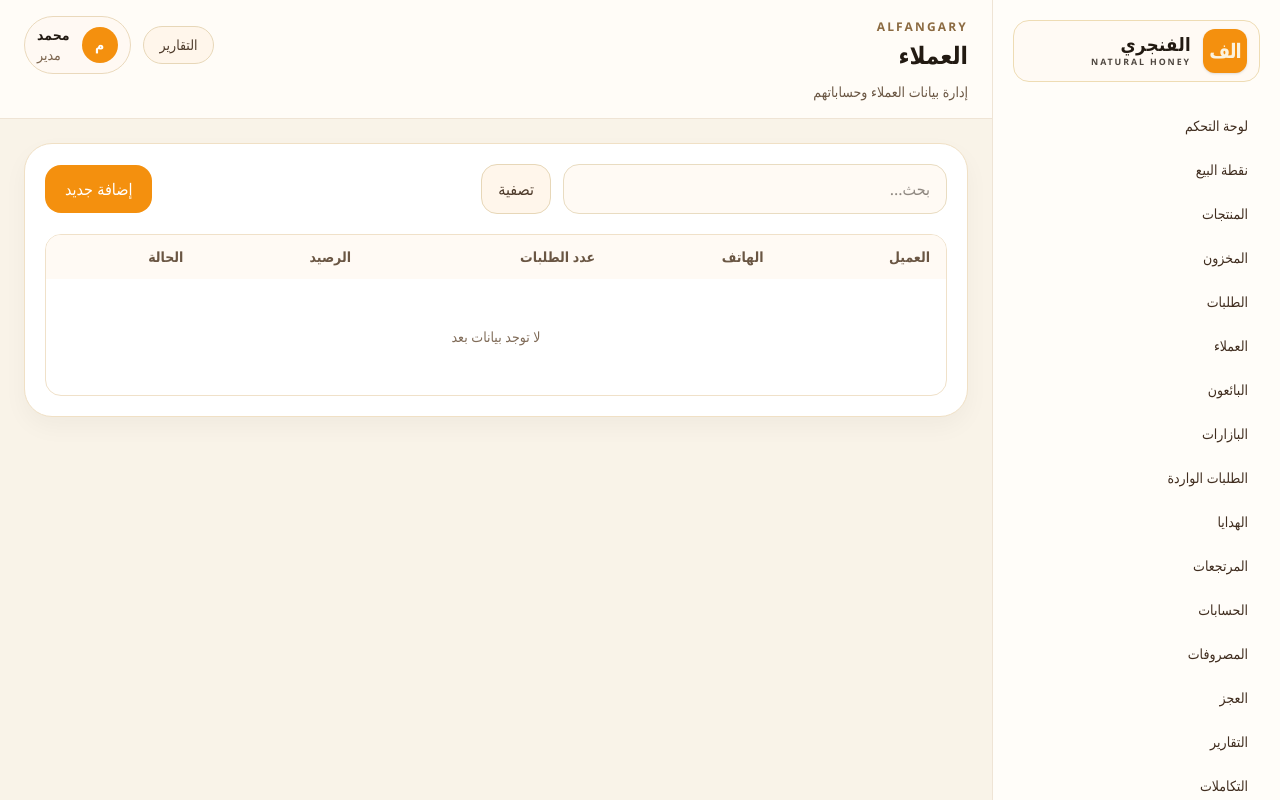
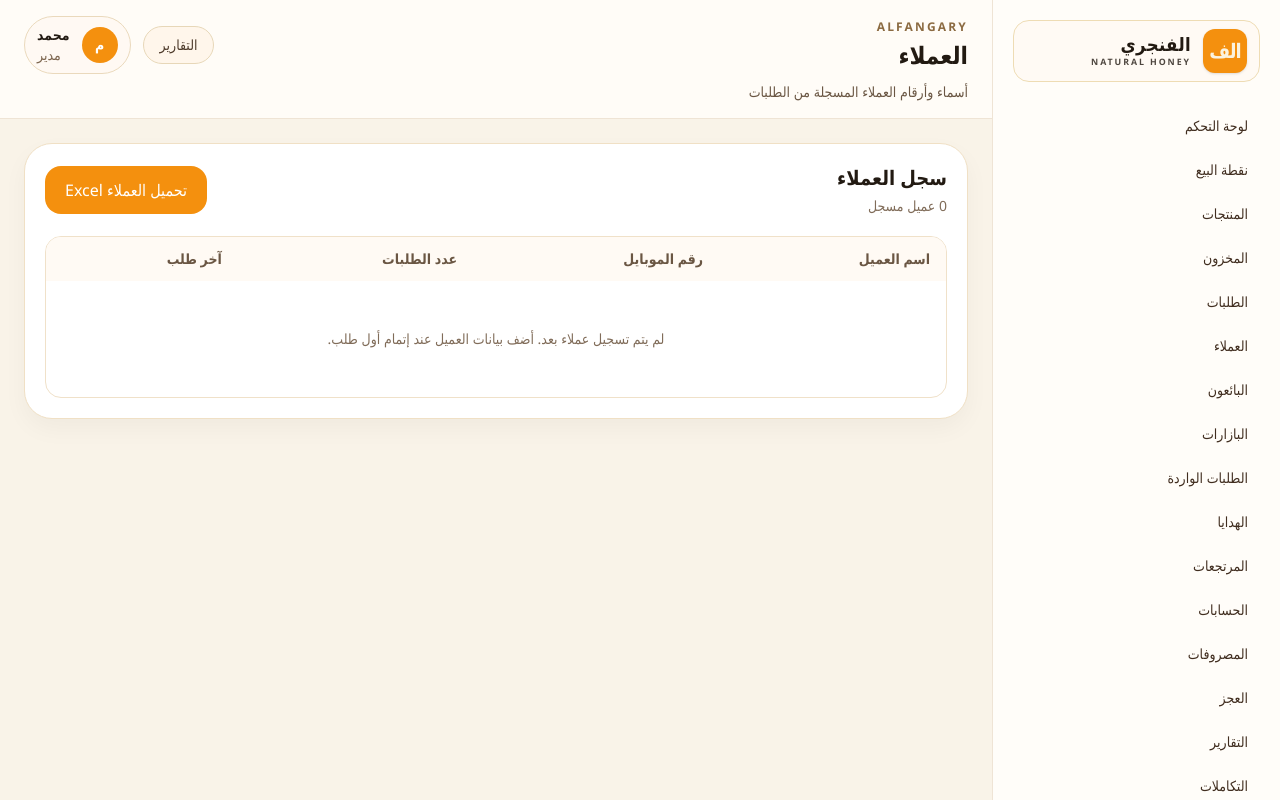
Before and after one commit to MohammadElshrkawy/Alfangary-System, a Next.js app: page /customers in a window 1280 px wide. Shown: the top 800 px of the page. Built offline with nearby package versions, Linux system fonts and the light colour scheme.

Commit message:
feat: capture customers and export excel

```diff
--- a/src/app/customers/page.tsx
+++ b/src/app/customers/page.tsx
@@ -1,5 +1,25 @@
-import { ModulePage } from "@/components/module-page";
+"use client";
+
+import { startTransition, useEffect, useState } from "react";
+import { AppShell } from "@/components/app-shell";
+import { Customer, downloadCustomersCsv, loadCustomers } from "@/lib/customers";
 
 export default function CustomersPage() {
-  return <ModulePage title="العملاء" subtitle="إدارة بيانات العملاء وحساباتهم" columns={["العميل", "الهاتف", "عدد الطلبات", "الرصيد", "الحالة"]} />;
+  const [customers, setCustomers] = useState<Customer[]>([]);
+
+  useEffect(() => {
+    startTransition(() => setCustomers(loadCustomers()));
+  }, []);
+
+  return (
+    <AppShell title="العملاء" subtitle="أسماء وأرقام العملاء المسجلة من الطلبات">
+      <section className="rounded-[28px] border border-[#f0e0c5] bg-white p-5 shadow-[0_10px_25px_rgba(34,26,18,0.04)]">
+        <div className="mb-5 flex flex-wrap items-center justify-between gap-3">
+          <div><h2 className="text-xl font-black text-[#221A12]">سجل العملاء</h2><p className="mt-1 text-sm text-[#806c59]">{customers.length} عميل مسجل</p></div>
+          <button type="button" onClick={downloadCustomersCsv} className="rounded-2xl bg-[#F4900E] px-5 py-3 text-sm font-bold text-white">تحميل العملاء Excel</button>
+        </div>
+        <div className="overflow-x-auto rounded-2xl border border-[#f0e1c9]"><table className="w-full min-w-[650px] text-right text-sm"><thead className="bg-[#fffaf4] text-[#6a5643]"><tr>{["اسم العميل", "رقم الموبايل", "عدد الطلبات", "آخر طلب"].map((heading) => <th key={heading} className="px-4 py-3 font-semibold">{heading}</th>)}</tr></thead><tbody>{customers.map((customer) => <tr key={customer.id} className="border-t border-[#f3e8d8] text-[#3f2d20]"><td className="px-4 py-4 font-bold">{customer.name}</td><td className="px-4 py-4" dir="ltr">{customer.phone}</td><td className="px-4 py-4">{customer.orders}</td><td className="px-4 py-4">{new Date(customer.lastOrderAt).toLocaleString("ar-EG")}</td></tr>)}{customers.length === 0 ? <tr><td colSpan={4} className="px-4 py-12 text-center text-[#806c59]">لم يتم تسجيل عملاء بعد. أضف بيانات العميل عند إتمام أول طلب.</td></tr> : null}</tbody></table></div>
+      </section>
+    </AppShell>
+  );
 }
--- a/src/app/pos/page.tsx
+++ b/src/app/pos/page.tsx
@@ -5,6 +5,7 @@ import { AppShell } from "@/components/app-shell";
 import { cartSeed, productCatalog } from "@/data/mock";
 import { loadProducts, Product } from "@/lib/products";
 import { loadSellers, Seller } from "@/lib/sellers";
+import { addOrUpdateCustomer } from "@/lib/customers";
 
 const PaymentMethods = ["نقدي", "Vodafone Cash", "Visa", "Mastercard", "InstaPay", "تحويل بنكي", "أخرى"];
 
@@ -18,6 +19,8 @@ export default function PosPage() {
   const [sellers, setSellers] = useState<Seller[]>([]);
   const [cart, setCart] = useState(cartSeed);
   const [notice, setNotice] = useState("");
+  const [customerName, setCustomerName] = useState("");
+  const [customerPhone, setCustomerPhone] = useState("");
 
   useEffect(() => {
     startTransition(() => {
@@ -57,9 +60,16 @@ export default function PosPage() {
   }
 
   function completePayment() {
+    if (!customerName.trim() || !customerPhone.trim()) {
+      setNotice("أدخل اسم العميل ورقم الموبايل أولًا");
+      return;
+    }
+    addOrUpdateCustomer(customerName.trim(), customerPhone.trim());
     setNotice(`تم إتمام الدفع بقيمة ${total.toFixed(2)} ج.م`);
     setCart([]);
     setReceived(0);
+    setCustomerName("");
+    setCustomerPhone("");
   }
 
   return (
@@ -150,6 +160,14 @@ export default function PosPage() {
             </div>
           </div>
 
+          <div className="mb-4 rounded-2xl border border-[#f1dfc0] bg-white p-3">
+            <h3 className="mb-3 font-bold text-[#221A12]">بيانات العميل</h3>
+            <div className="grid gap-3 md:grid-cols-2">
+              <input required value={customerName} onChange={(event) => setCustomerName(event.target.value)} placeholder="اسم العميل" aria-label="اسم العميل" className="rounded-xl border border-[#e9dcc1] bg-[#fffaf4] px-3 py-2.5 outline-none focus:border-[#F4900E]" />
+              <input required type="tel" value={customerPhone} onChange={(event) => setCustomerPhone(event.target.value)} placeholder="رقم الموبايل" aria-label="رقم الموبايل" className="rounded-xl border border-[#e9dcc1] bg-[#fffaf4] px-3 py-2.5 text-left outline-none focus:border-[#F4900E]" />
+            </div>
+          </div>
+
           <div className="space-y-2 rounded-2xl border border-[#f1dfc0] bg-[#fffdfa] p-3 text-sm text-[#4d3827]">
             <div className="flex justify-between"><span>المجموع الفرعي</span><span>{subtotal} ج.م</span></div>
             <label className="flex items-center justify-between gap-3"><span>الخصم (%)</span><input type="number" min="0" max="100" value={discountPercent} onChange={(event) => setDiscountPercent(Number(event.target.value || 0))} className="w-20 rounded-lg border border-[#e9dcc1] bg-[#fffaf4] px-2 py-1 text-center outline-none focus:border-[#F4900E]" /></label>
--- /dev/null
+++ b/src/lib/customers.ts
@@ -0,0 +1,61 @@
+export type Customer = {
+  id: number;
+  name: string;
+  phone: string;
+  lastOrderAt: string;
+  orders: number;
+};
+
+const CUSTOMERS_STORAGE_KEY = "alfangary-customers";
+
+export function loadCustomers(): Customer[] {
+  if (typeof window === "undefined") return [];
+
+  try {
+    const storedCustomers = window.localStorage.getItem(CUSTOMERS_STORAGE_KEY);
+    if (!storedCustomers) return [];
+
+    const parsedCustomers = JSON.parse(storedCustomers) as Customer[];
+    return Array.isArray(parsedCustomers) ? parsedCustomers : [];
+  } catch {
+    return [];
+  }
+}
+
+export function saveCustomers(customers: Customer[]) {
+  if (typeof window === "undefined") return;
+  window.localStorage.setItem(CUSTOMERS_STORAGE_KEY, JSON.stringify(customers));
+}
+
+export function addOrUpdateCustomer(name: string, phone: string) {
+  const customers = loadCustomers();
+  const existingCustomer = customers.find((customer) => customer.phone === phone);
+  const now = new Date().toISOString();
+
+  if (existingCustomer) {
+    saveCustomers(customers.map((customer) => customer.phone === phone
+      ? { ...customer, name, lastOrderAt: now, orders: customer.orders + 1 }
+      : customer));
+    return;
+  }
+
+  saveCustomers([...customers, { id: Date.now(), name, phone, lastOrderAt: now, orders: 1 }]);
+}
+
+function csvCell(value: string | number) {
+  return `"${String(value).replaceAll('"', '""')}"`;
+}
+
+export function downloadCustomersCsv() {
+  const customers = loadCustomers();
+  const header = ["اسم العميل", "رقم الموبايل", "عدد الطلبات", "آخر طلب"].map(csvCell).join(",");
+  const rows = customers.map((customer) => [customer.name, customer.phone, customer.orders, new Date(customer.lastOrderAt).toLocaleString("ar-EG")].map(csvCell).join(","));
+  const csv = `\uFEFF${[header, ...rows].join("\n")}`;
+  const blob = new Blob([csv], { type: "text/csv;charset=utf-8;" });
+  const url = URL.createObjectURL(blob);
+  const link = document.createElement("a");
+  link.href = url;
+  link.download = `alfangary-customers-${new Date().toISOString().slice(0, 10)}.csv`;
+  link.click();
+  URL.revokeObjectURL(url);
+}
```
